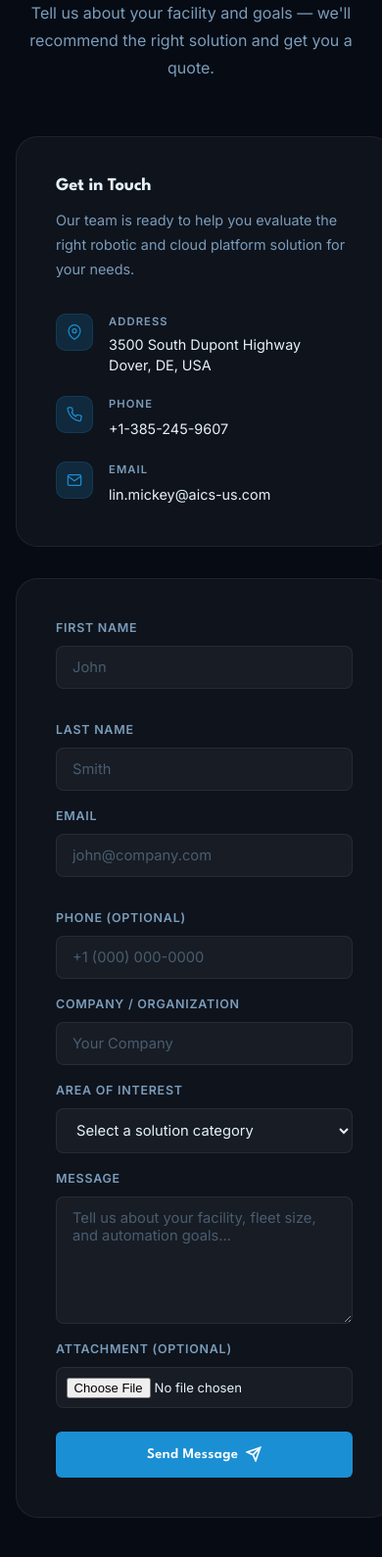
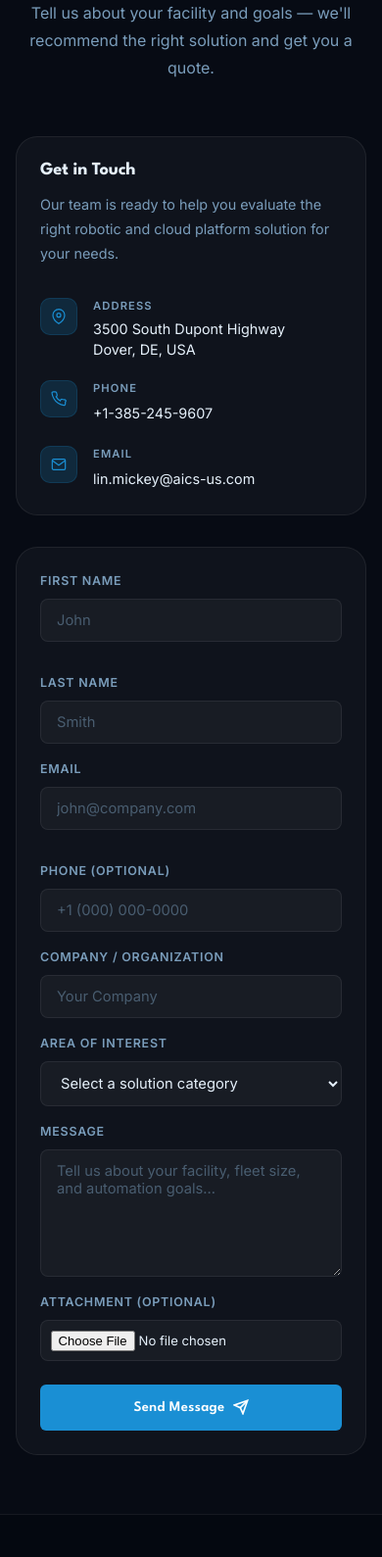
Before and after one commit to daupaul/aics-website, a plain HTML site: page index.html in a window 390 px wide. Shown: the part 7160-8749 px from the top of the page at 98% size. Drawn offline with Linux system fonts and the light colour scheme.

Commit message:
Fix contact section RWD — cards overflow on mobile
- Add min-width: 0 to contact__info-card and contact-form to allow grid items to shrink properly
- Add word-break/overflow-wrap to contact detail text to prevent email overflow
- Reduce card padding to 1.5rem at 480px breakpoint

```diff
--- a/css/style.css
+++ b/css/style.css
@@ -560,6 +560,7 @@ section { padding-block: var(--section-pad); }
   border: 1px solid var(--border-soft);
   border-radius: var(--radius-lg);
   padding: 2.5rem;
+  min-width: 0;
 }
 .contact__info-card h3 { margin-bottom: 0.75rem; }
 .contact__info-card > p { font-size: 0.9rem; margin-bottom: 2rem; }
@@ -593,6 +594,8 @@ section { padding-block: var(--section-pad); }
   font-size: 0.9rem;
   color: var(--text);
   line-height: 1.5;
+  word-break: break-word;
+  overflow-wrap: break-word;
 }
 .contact__detail-text a:hover { color: var(--accent); }
 /* Form */
@@ -601,6 +604,7 @@ section { padding-block: var(--section-pad); }
   border: 1px solid var(--border-soft);
   border-radius: var(--radius-lg);
   padding: 2.5rem;
+  min-width: 0;
 }
 .form-row { display: grid; grid-template-columns: 1fr 1fr; gap: 1rem; }
 .form-group { display: flex; flex-direction: column; gap: 0.5rem; margin-bottom: 1rem; }
@@ -910,6 +914,10 @@ section { padding-block: var(--section-pad); }
   /* Nav mobile menu: smaller font */
   .nav__mobile a { font-size: 1.5rem; }
 
+  /* Contact cards: tighter padding on small phones */
+  .contact__info-card,
+  .contact-form { padding: 1.5rem; }
+
   /* Client logos: full row */
   .client-logo { min-width: calc(50% - 1.5rem); flex: 1; }
 
```
